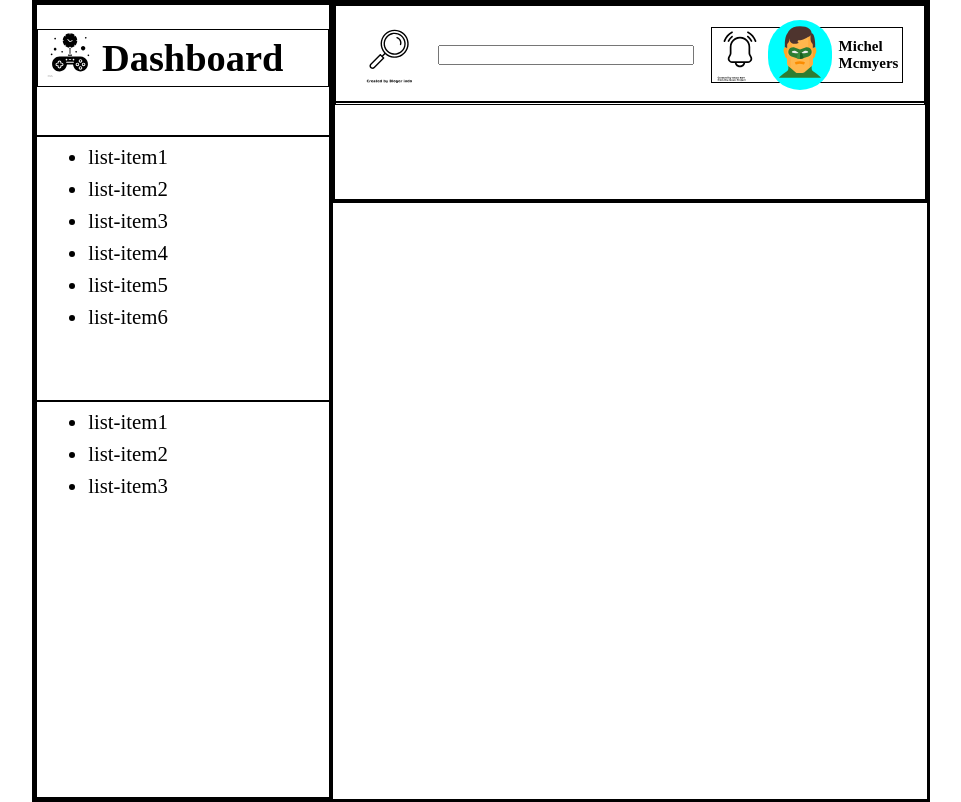
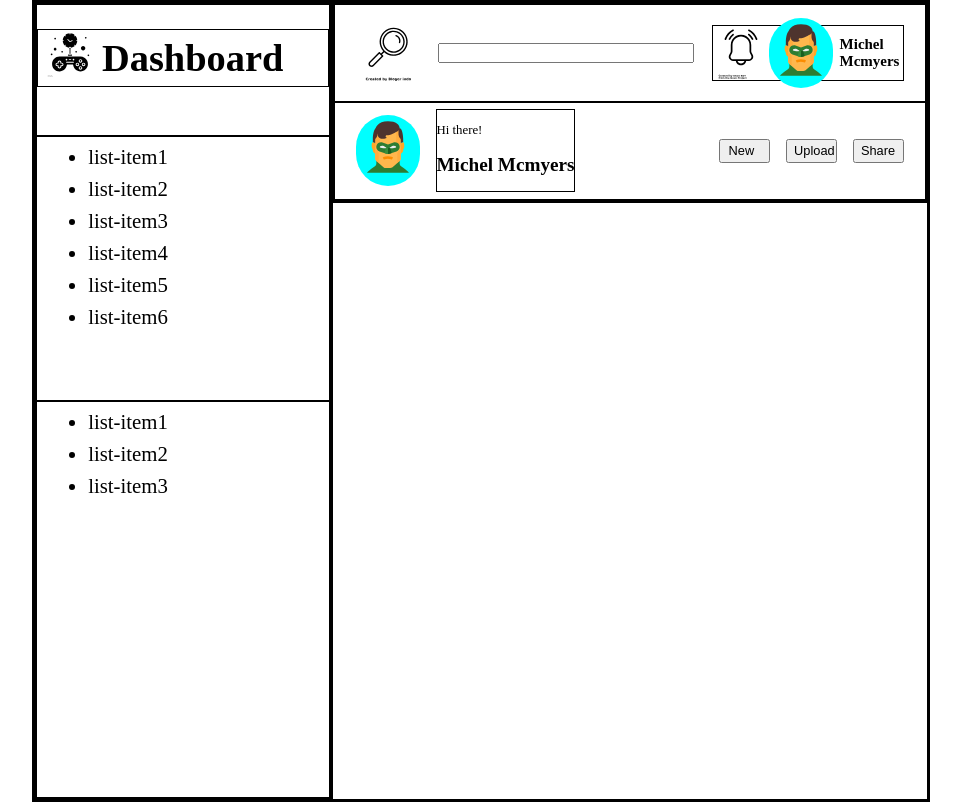
Before and after one commit to JoakimAndersson92/Admin-Dashboard, a plain HTML site: page index.html in a window 1280 px wide. Shown: the whole page, without its empty margins (159-1120 px from the left). Drawn offline with Linux system fonts and the light colour scheme.

Commit message:
Add image, buttons and text to headers second row

```diff
--- a/index.html
+++ b/index.html
@@ -1,5 +1,6 @@
 <!DOCTYPE html>
 <html lang="en">
+
 <head>
     <meta charset="UTF-8">
     <meta http-equiv="X-UA-Compatible" content="IE=edge">
@@ -7,6 +8,7 @@
     <link rel="stylesheet" href="style.css">
     <title>Document</title>
 </head>
+
 <body>
     <div class="container">
         <div class="wrapper">
@@ -39,18 +41,26 @@
             </div>
             <div class="wrapper-item wrapper-item2">
                 <div class="header">
-                    <div>
-                        <div id="search-and-image">
+                    <div id="search-and-image" class="header-row">
                         <img src="/images/noun-search-5282562.svg" alt="Magnefying glass">
                         <input type="search">
                         <div>
                             <img src="/images/noun-bell-5288633.svg" alt="Bell">
-                                <span><img src="/images/icons8-green-lantern-dc.svg" alt=""></span>
+                            <span class="avatar-background"><img src="/images/icons8-green-lantern-dc.svg"
+                                    alt=""></span>
                             <h3>Michel Mcmyers</h3>
                         </div>
                     </div>
+                    <div id="name-and-buttons" class="header-row">
+                        <span class="avatar-background"><img src="/images/icons8-green-lantern-dc.svg" alt=""></span>
+                        <div>
+                            <p>Hi there!</p>
+                            <h2>Michel Mcmyers</h2>
                         </div>
-                    <div></div>
+                        <button>New</button>
+                        <button>Upload</button>
+                        <button>Share</button>
+                    </div>
                 </div>
             </div>
             <div class="wrapper-item wrapper-item3"></div>
@@ -58,4 +68,5 @@
     </div>
 
 </body>
+
 </html>
--- a/style.css
+++ b/style.css
@@ -91,7 +91,7 @@ li {
     height: 7vh;
 }
 
-#search-and-image {
+.header-row {
     display: flex;
     justify-content: space-between;
     align-items: center;
@@ -103,7 +103,7 @@ li {
     height: 2.5vh;
 }
 
-#search-and-image span {
+.avatar-background {
     display: flex;
     align-items: center;
     background-color: aqua;
@@ -126,14 +126,36 @@ li {
 #search-and-image h3{
     margin-left: 0.5vw;
 }
+#name-and-buttons{
+    justify-content: space-between;
+}
+
+#name-and-buttons>div{
+    display: inline;
+    margin-right: 10vw;
+
+    font-size: 1vw;
+}
+
+#name-and-buttons>button{
+    width: 4vw;
+    height: 3vh;
+    font-size: 1vw;
+
+}
 
 @media only screen and (max-width: 600px) {
-    #search-and-image span {
+    .avatar-background {
         height: 2.5vh;
         padding-top: 0.5vh;
     }
 }
 
+#name-and-buttons>button{
+    padding-right: 1vw;
+
+}
+
 
 
     /*--------------header(end)---------------------------*/
```
Lines whose indentation alone changed are shown as unchanged.
